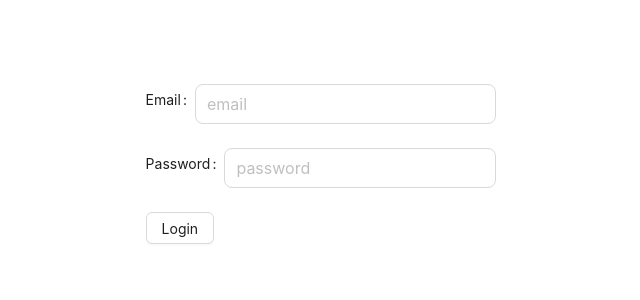
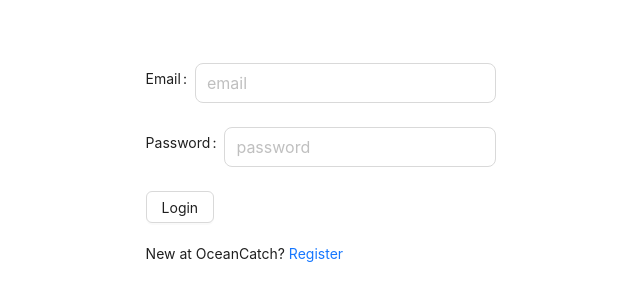
Before and after one commit to mahdimortuza/ocean-catch-client, a Next.js app: page /login in a window 1280 px wide. Shown: the part 236-536 px from the top of the page, without its empty margins (319-959 px from the left). Built offline with nearby package versions, Linux system fonts and the light colour scheme.

Commit message:
register added

```diff
--- a/src/app/login/page.tsx
+++ b/src/app/login/page.tsx
@@ -4,7 +4,8 @@ import OCInput from "@/components/Forms/OCInput";
 import { useLoginMutation } from "@/redux/api/authApi";
 import { storeUserInfo } from "@/services/actions/auth.services";
 import { verifyToken } from "@/utils/verifyToken";
-import { Button, Row } from "antd";
+import { Button, Flex, Row, Typography } from "antd";
+import Link from "next/link";
 import { useRouter } from "next/navigation";
 import { FieldValues } from "react-hook-form";
 import { toast } from "sonner";
@@ -38,11 +39,21 @@ const LoginPage = () => {
   };
   return (
     <Row justify="center" align="middle" style={{ height: "100vh" }}>
-      <OCForm onSubmit={handleLogin}>
-        <OCInput type="text" name="email" label="Email" />
-        <OCInput type="password" name="password" label="Password" />
-        <Button htmlType="submit">Login</Button>
-      </OCForm>
+      <Flex vertical>
+        <Flex>
+          <OCForm onSubmit={handleLogin}>
+            <OCInput type="text" name="email" label="Email" />
+            <OCInput type="password" name="password" label="Password" />
+            <Button htmlType="submit">Login</Button>
+          </OCForm>
+        </Flex>
+
+        <Flex style={{ marginTop: "20px" }}>
+          <Typography>
+            New at OceanCatch? <Link href="/register">Register</Link>
+          </Typography>
+        </Flex>
+      </Flex>
     </Row>
   );
 };
```
